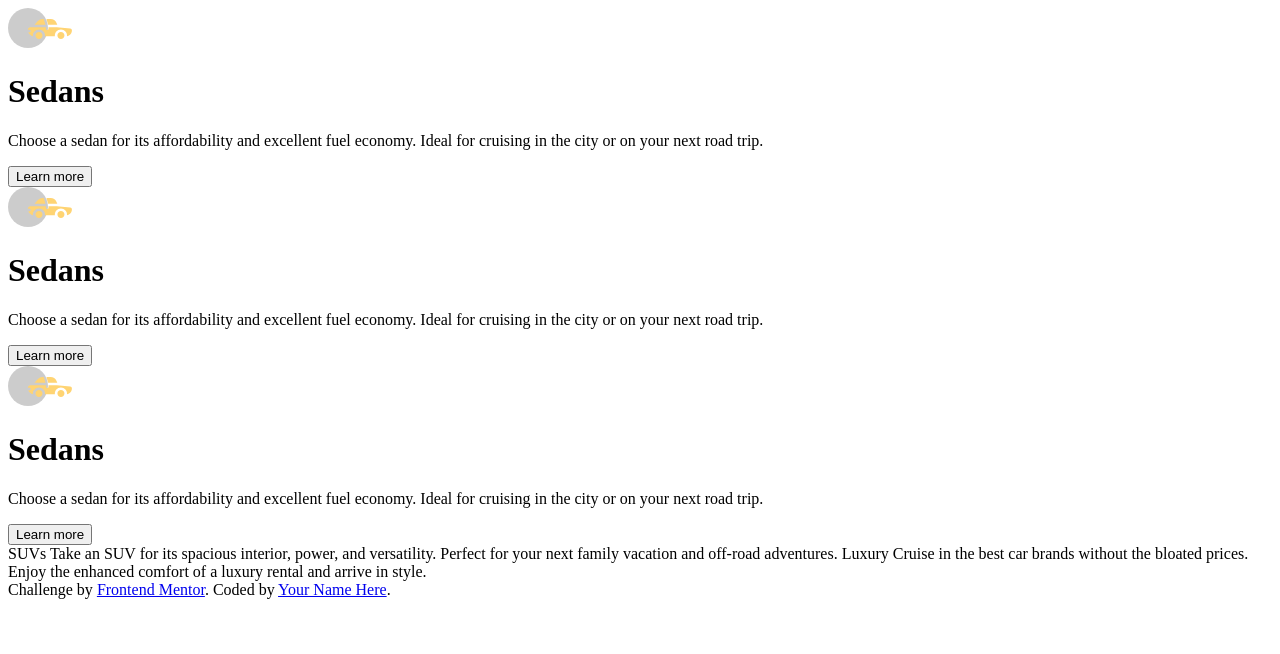
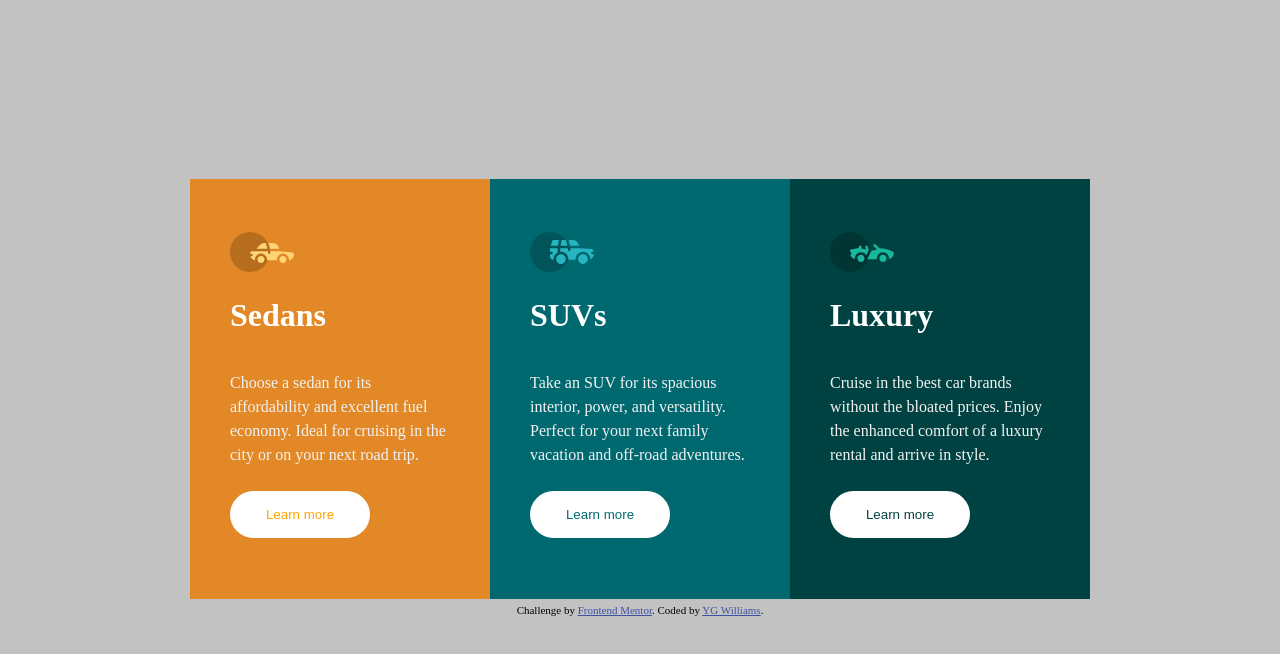
Before and after one commit to ygwilliams4/three-column-preview-component, a plain HTML site: page index.html in a window 1280 px wide. Drawn offline with Linux system fonts and the light colour scheme.

Commit message:
modified html and css files

```diff
--- a/index.html
+++ b/index.html
@@ -1,81 +1,63 @@
 <!DOCTYPE html>
 <html lang="en">
   <head>
-  <meta charset="UTF-8">
-  <meta name="viewport" content="width=device-width, initial-scale=1.0"> <!-- displays site properly based on user's device -->
+    <meta charset="UTF-8" />
+    <meta name="viewport" content="width=device-width, initial-scale=1.0" />
 
-  <link rel="icon" type="image/png" sizes="32x32" href="./images/favicon-32x32.png">
+    <link
+      rel="icon"
+      type="image/png"
+      sizes="32x32"
+      href="./images/favicon-32x32.png"
+    />
+    <link rel="stylesheet" href="styles.css" />
 
     <title>Frontend Mentor | 3-column preview card component</title>
-
-
   </head>
   <body>
-
     <main>
       <div class="container">
-      <div class="card">
+        <div class="card orange">
           <div class="icon">
-          <img src="images/icon-sedans.svg" alt="">
+            <img src="images/icon-sedans.svg" alt="" />
           </div>
-        <h1>
-          Sedans
-        </h1>
+          <h1>Sedans</h1>
           <p>
-          Choose a sedan for its affordability and excellent fuel economy. Ideal for cruising in the city
-  or on your next road trip.
+            Choose a sedan for its affordability and excellent fuel economy.
+            Ideal for cruising in the city or on your next road trip.
           </p>
-        <button>
-          Learn more
-        </button>
+          <button>Learn more</button>
         </div>
-      <div class="card">
+        <div class="card cyan">
           <div class="icon">
-          <img src="images/icon-sedans.svg" alt="">
+            <img src="images/icon-suvs.svg" alt="" />
           </div>
-        <h1>
-          Sedans
-        </h1>
+          <h1>SUVs</h1>
           <p>
-          Choose a sedan for its affordability and excellent fuel economy. Ideal for cruising in the city
-  or on your next road trip.
+            Take an SUV for its spacious interior, power, and versatility.
+            Perfect for your next family vacation and off-road adventures.
           </p>
-        <button>
-          Learn more
-        </button>
+          <button>Learn more</button>
         </div>
-      <div class="card">
+        <div class="card darkcyan">
           <div class="icon">
-          <img src="images/icon-sedans.svg" alt="">
+            <img src="images/icon-luxury.svg" alt="" />
           </div>
-        <h1>
-          Sedans
-        </h1>
+          <h1>Luxury</h1>
           <p>
-          Choose a sedan for its affordability and excellent fuel economy. Ideal for cruising in the city
-  or on your next road trip.
+            Cruise in the best car brands without the bloated prices. Enjoy the
+            enhanced comfort of a luxury rental and arrive in style.
           </p>
-        <button>
-          Learn more
-        </button>
+          <button>Learn more</button>
         </div>
       </div>
+      <div class="attribution">
+        Challenge by
+        <a href="https://www.frontendmentor.io?ref=challenge" target="_blank"
+          >Frontend Mentor</a
+        >. Coded by
+        <a href="https://www.twitter.com/ygwilliams4/">YG Williams</a>.
+      </div>
     </main>
-
-
-
-
-  SUVs
-  Take an SUV for its spacious interior, power, and versatility. Perfect for your next family vacation
-  and off-road adventures.
-
-  Luxury
-  Cruise in the best car brands without the bloated prices. Enjoy the enhanced comfort of a luxury
-  rental and arrive in style.
-
-  <div class="attribution">
-    Challenge by <a href="https://www.frontendmentor.io?ref=challenge" target="_blank">Frontend Mentor</a>.
-    Coded by <a href="#">Your Name Here</a>.
-  </div>
   </body>
 </html>
--- a/styles.css
+++ b/styles.css
@@ -1,11 +1,96 @@
-@import url('https://fonts.googleapis.com/css2?family=Big+Shoulders+Display:wght@700&family=Lexend+Deca&display=swap');
+@import url("https://fonts.googleapis.com/css2?family=Big+Shoulders+Display:wght@700&family=Lexend+Deca&display=swap");
 
-
+* {
+  padding: 0;
+  margin: 0;
+  box-sizing: border-box;
+}
+main {
+  width: 100%;
+  min-height: 100vh;
+  padding: 1rem;
+  background-color: hsl(0, 0%, 76%);
+}
+h1 {
+  font-family: "Big shoulder Display", serif;
+  margin: 1.3rem 0;
+}
+p {
+  font-family: "Lexand Deca", serif;
+  margin: 1rem 0;
+  line-height: 1.5;
+  color: hsl(0, 0%, 95%);
+}
+.card {
+  width: 100%;
+  min-height: 420px;
+  padding: 2rem 2.5rem;
+  color: #fff;
+  display: flex;
+  flex-direction: column;
+  justify-content: center;
+}
+button {
+  width: 140px;
+  outline: none;
+  border: none;
+  background-color: #fff;
+  padding: 1rem;
+  margin: 0.5rem 0;
+  border-radius: 30px;
+  transition: all 0.5s ease;
+}
+button:hover {
+  cursor: pointer;
+  border: 2px solid #fff;
+  background: transparent;
+}
+.orange {
+  background-color: hsl(31, 77%, 52%);
+}
+.orange button {
+  color: orange;
+}
+.orange button:hover {
+  color: #fff;
+}
+.cyan button:hover {
+  color: #fff;
+}
+.darkcyan button:hover {
+  color: #fff;
+}
+.cyan {
+  background-color: hsl(184, 100%, 22%);
+}
+.cyan button {
+  color: hsl(184, 100%, 22%);
+}
+.darkcyan {
+  background-color: hsl(179, 100%, 13%);
+}
+.darkcyan button {
+  color: hsl(179, 100%, 13%);
+}
 
 .attribution {
   font-size: 11px;
   text-align: center;
+  margin: 0.3rem;
 }
 .attribution a {
   color: hsl(228, 45%, 44%);
 }
+
+@media (min-width: 426px) {
+  main {
+    display: flex;
+    justify-content: center;
+    flex-direction: column;
+    align-items: center;
+  }
+  .container {
+    display: flex;
+    max-width: 900px;
+  }
+}
```
Lines whose indentation alone changed are shown as unchanged.
